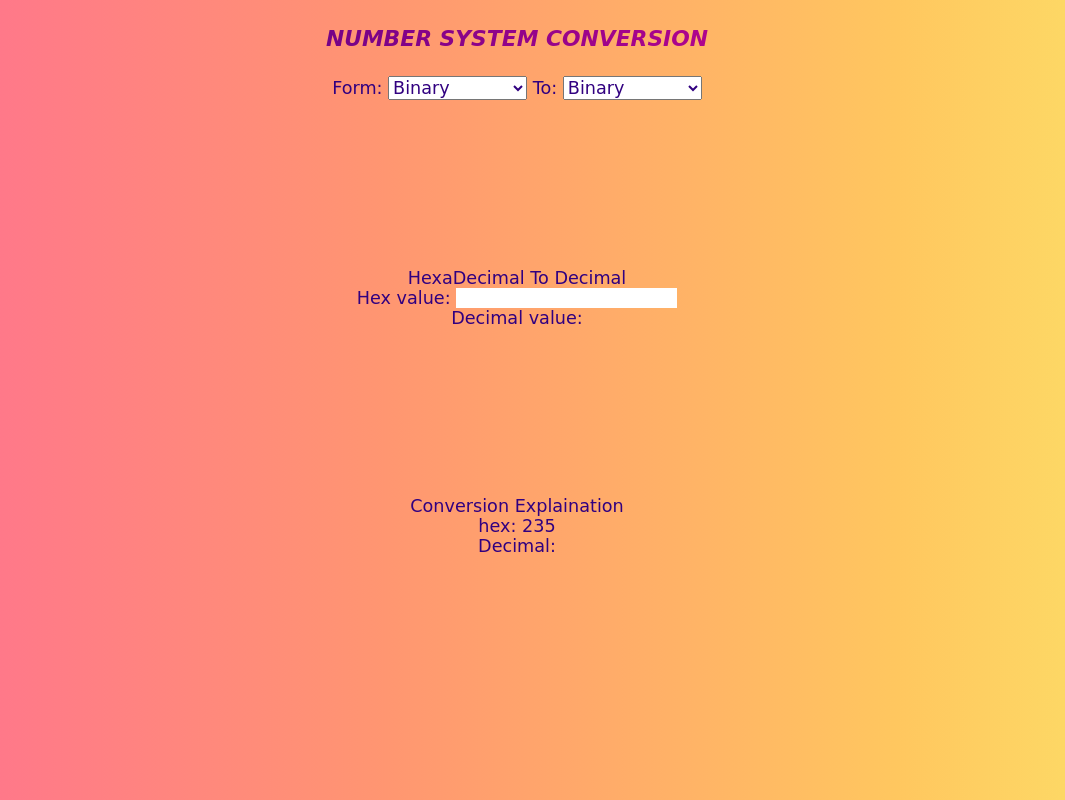
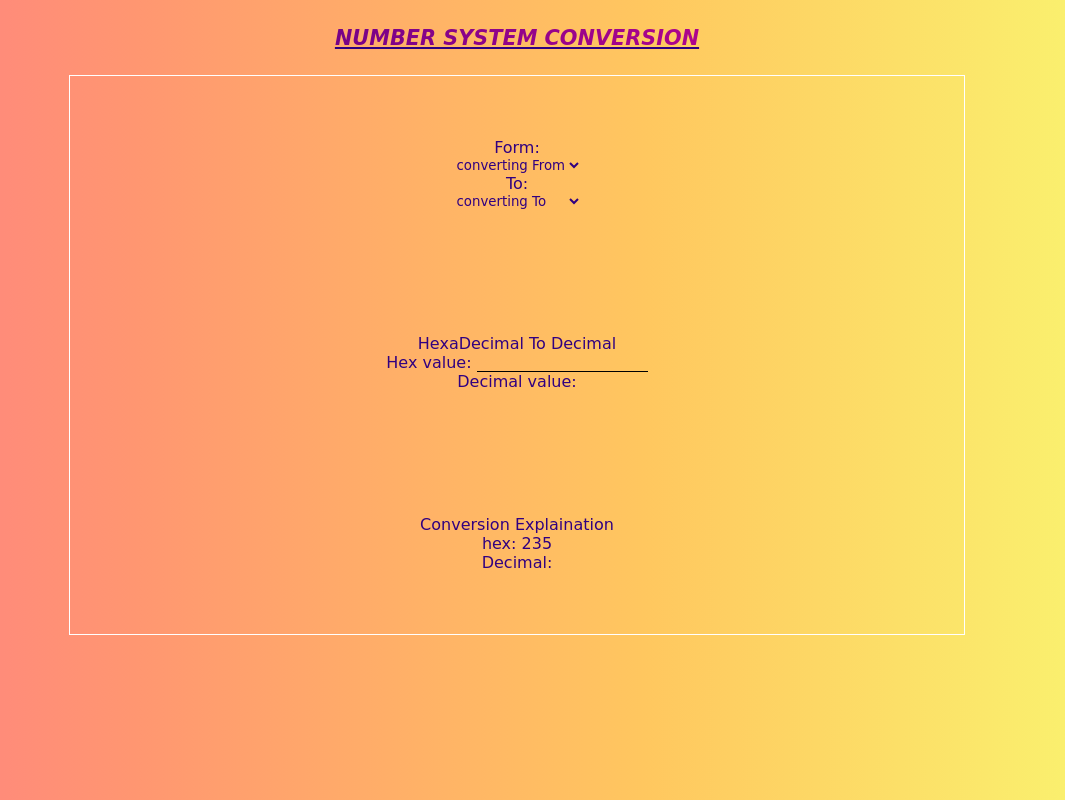
Before and after one commit to RajuKanaka/NumbConv, a plain HTML site: page index.html in a window 1280 px wide. Shown: the whole page, without its empty margins (123-1188 px from the left). Drawn offline with Linux system fonts and the light colour scheme.

Commit message:
"designed input box and select"

```diff
--- a/index.html
+++ b/index.html
@@ -8,25 +8,26 @@
     <title>NUMCONV</title>
   </head>
   <body>
-    <p id="title">NUMBER SYSTEM CONVERSION</p>
+    <h1 id="title">NUMBER SYSTEM CONVERSION</h1>
 
     <div class="container">
-      <div class="selectNum">
-        <label for="cars">Form:</label>
-        <select name="cars" id="cars">
-          <option value="volvo">Binary</option>
-          <option value="saab">Octal</option>
-          <option value="opel">Decimal</option>
-          <option value="audi">HexaDecimal</option>
+      <div class="selectNum" >
+        <label for="cars" aria-label="select Here">Form:</label>
+        <select  id="cars" required>
+          <option >converting From </option>
+          <option >Binary</option>
+          <option >Octal</option>
+          <option >Decimal</option>
+          <option >HexaDecimal</option>
         </select>
         <label for="cars">To:</label>
-        <select name="cars" id="cars">
-          <option value="volvo">Binary</opti on>
-          <option value="saab">Octal</option>
-          <option value="opel">Decimal</option>
-          <option value="audi">HexaDecimal</option>
+        <select name="cars" id="cars" required>
+          <option >converting To </option>
+          <option >Binary</opti on>
+          <option >Octal</option>
+          <option >Decimal</option>
+          <option >HexaDecimal</option>
         </select>
-        <br />
     </div>
     <div class="io">
     <p>HexaDecimal To Decimal</p>
--- a/style.css
+++ b/style.css
@@ -4,7 +4,6 @@
   font-family: "Caveat", cursive, monospace;
   box-sizing: border-box;
   color: #310080;
-  font-size: 1.05rem;
 }
 body {
   color: black;
@@ -23,7 +22,7 @@ body {
   background-size: 200%;
   background-position: right;
 
-  animation: Animation 10s ease infinite alternate;
+  animation: Animation ease infinite alternate;
 }
 @keyframes Animation {
   0% {
@@ -35,15 +34,19 @@ body {
 }
 
 .container {
-  height: 60vh;
+  height: 70vh;
+  width: 70vw;
   display: flex;
   flex-wrap: wrap;
   flex-direction: column;
-  justify-content: space-between;
+  justify-content: space-around;
   text-align: center;
   align-items: center;
+  border: solid 1px #fff;
+  margin: 0 auto;
 }
 #title {
+  text-decoration: underline solid #310080;
   font-family: "Caveat", cursive, monospace;
   font-size: 1.3rem;
   font-weight: 900;
@@ -64,21 +67,26 @@ body {
   padding: 2% 0;
   animation: title-animation 10s ease infinite alternate;
   background-size: 400%;
-  /* background-position: ; */
 }
-/* @keyframes title-animation {
-  0% {
-    background-position: right;
-  }
-  100% {
-    background-position: left;
-  } */
 
 input {
   border: 0;
-  color: transparent;
+  background-color: transparent;
+  border-bottom: solid 1px #000;
+  width: max-content;
+}
+input:focus {
+  border: 0;
+  outline: 0;
 }
 .io,
 .conexplain {
   text-align: center;
 }
+select {
+  border: 0;
+  background-color: transparent;
+}
+.selectNum {
+  display: grid;
+}
```
